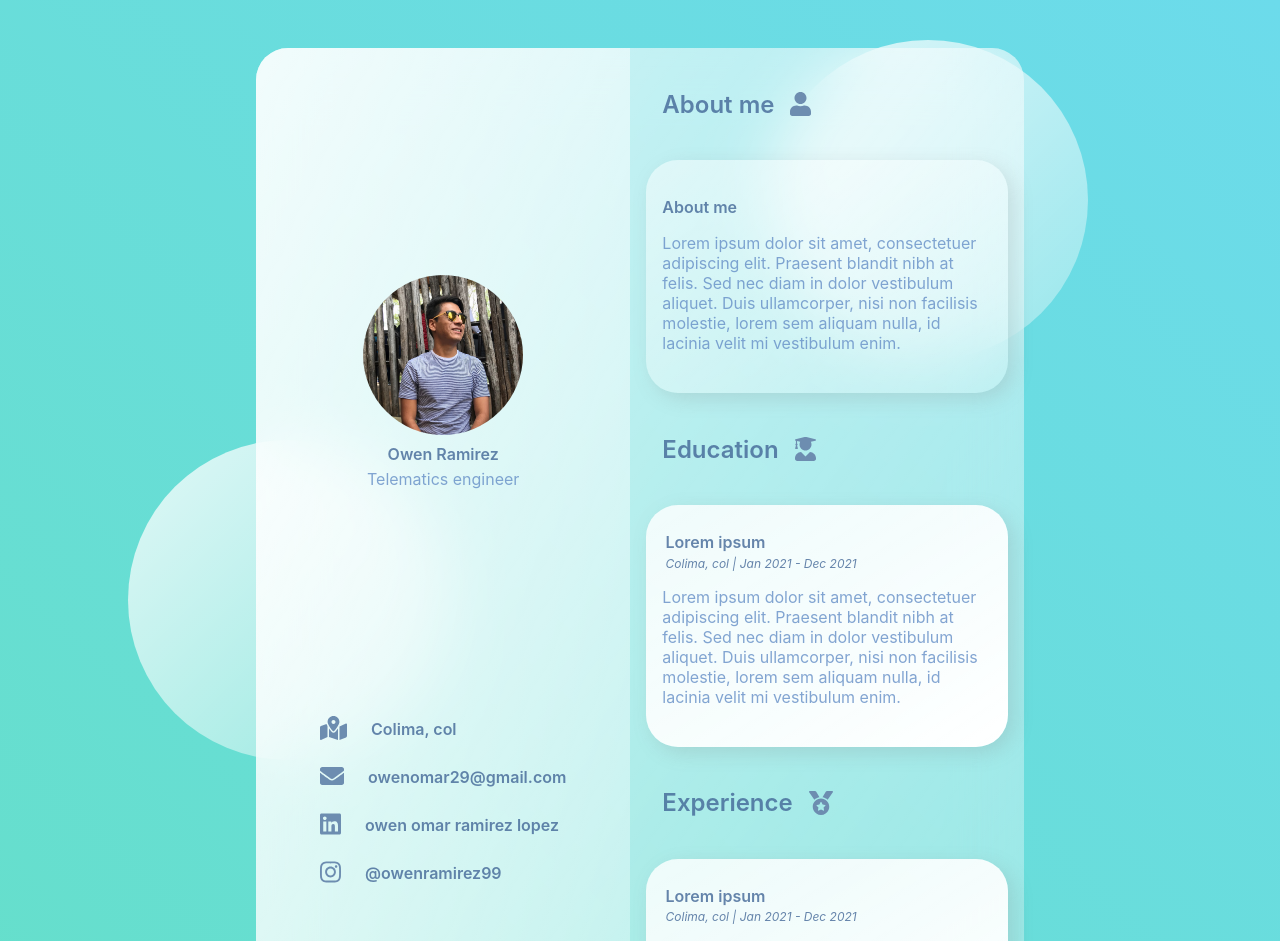
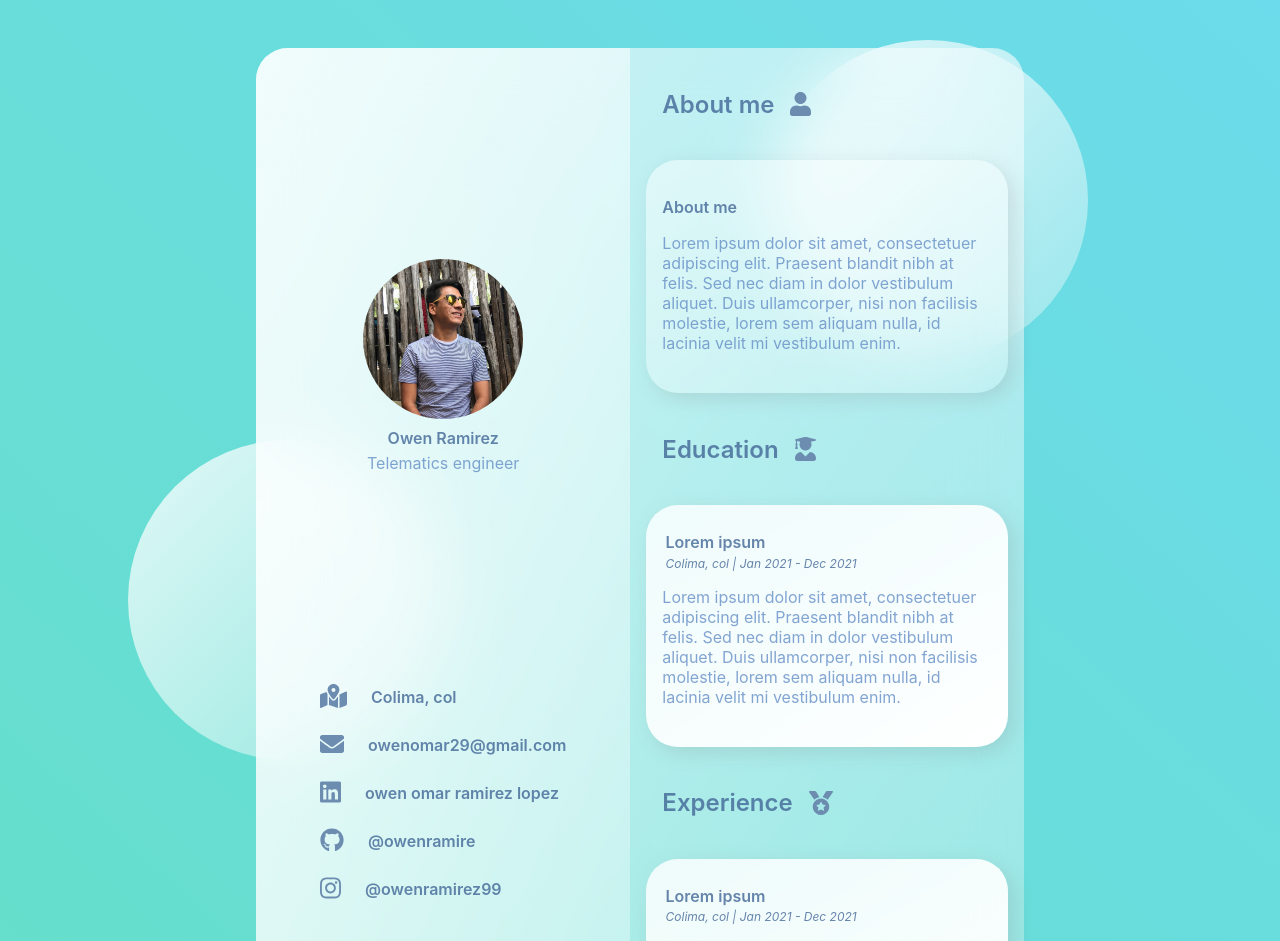
Before and after one commit to OwenRamire/my-cv-ui, a React (Create React App) app: page / in a window 1280 px wide. Shown: the top 941 px of the page. Built offline with nearby package versions, Linux system fonts and the light colour scheme.

Commit message:
Add new items and use list
I add my link to github with an icon and my username, also I notice that
when react render my icon items in the ContactInfoContainer, i forgot to
put a key on each item and the console send my a warning because React
needs to know which component is rendering

```diff
--- a/src/components/dashboard/ContactInfoContainer.jsx
+++ b/src/components/dashboard/ContactInfoContainer.jsx
@@ -2,13 +2,17 @@ import React from 'react';
 import ContactInfoItem from '../dashboard/ContactInfoItem';
 
 const ContactInfo = () => {
-  const userContactItems = ['Colima, col', 'owenomar29@gmail.com', 'owen omar ramirez lopez', '@owenramirez99'];
-  const userContactItemsIcons = ['faMapMarkedAlt', 'faEnvelope', 'faLinkedIn', 'faInstagram'];
+  const userContactItems = ['Colima, col', 'owenomar29@gmail.com', 'owen omar ramirez lopez', '@owenramire', '@owenramirez99'];
+  const userContactItemsIcons = ['faMapMarkedAlt', 'faEnvelope', 'faLinkedIn','faGitHub', 'faInstagram'];
 
   const displayUserContact = () => {
     return userContactItems.map((item, index) => {
       return (
-        <ContactInfoItem icon={userContactItemsIcons[index]} item={item}  />
+        <ContactInfoItem
+          key={index.toString()}
+          icon={userContactItemsIcons[index]}
+          item={item}
+        />
       );
     })
   }
--- a/src/components/dashboard/ContactInfoItem.jsx
+++ b/src/components/dashboard/ContactInfoItem.jsx
@@ -5,7 +5,11 @@ import {
   faEnvelope,
   faTimes,
 } from '@fortawesome/free-solid-svg-icons';
-import {faLinkedin, faInstagram} from '@fortawesome/free-brands-svg-icons'
+import {
+  faLinkedin,
+  faInstagram,
+  faGithub
+} from '@fortawesome/free-brands-svg-icons'
 
 const ContactInfoItem = (props) => {
 
@@ -29,6 +33,12 @@ const ContactInfoItem = (props) => {
             <FontAwesomeIcon icon={faLinkedin} className="icon-style" />
           </a>
         );
+      case 'faGitHub':
+      return (
+        <a href="https://github.com/OwenRamire" className="link-contact-icon">
+          <FontAwesomeIcon icon={faGithub} className="icon-style" />
+        </a>
+      );
       case 'faInstagram':
         return (
           <a href="https://www.instagram.com/owenramirez99/" className="link-contact-icon">
```
